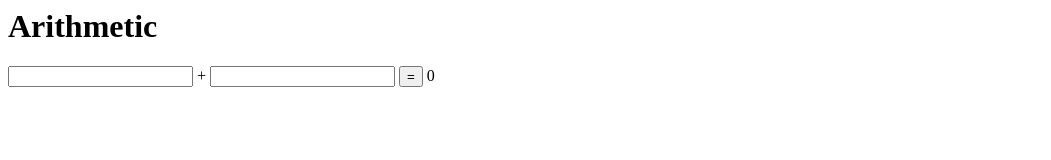
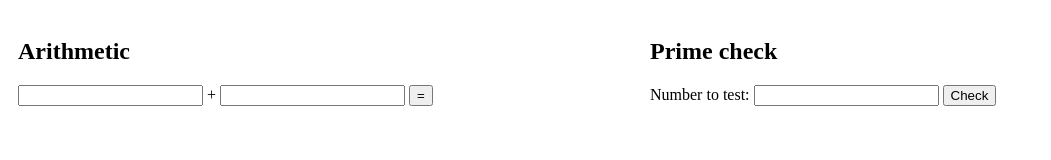
Before and after one commit to arlindvall/numbers-app-1, a plain HTML site: page index.html in a window 1280 px wide. Shown: the whole page, without its empty margins (0-1051 px from the left). Drawn offline with Linux system fonts and the light colour scheme.

Commit message:
Update index.html

```diff
--- a/index.html
+++ b/index.html
@@ -1,18 +1,65 @@
-<html>
+<!DOCTYPE html>
+<html lang="en">
 <head>
+    <meta charset="UTF-8">
+    <meta name="viewport" content="width=device-width, initial-scale=1.0">
+    <title>Document</title>
+    <style>
+        .column {
+           float: left;
+           width: 50%;
+           padding: 10px;
+           box-sizing: border-box;
 
+        }
+        .row::after {
+           content: "";
+           clear: both;
+           display: table;
+        }
+     </style>
 </head>
-        <title>Arithmetic</title>
-        <h1>Arithmetic</h1>
 <body>
-        <input type="number" id="num1" name="number 1">
+    <div class="row">
+        <div class="column">
+           <section>
+            <h2>Arithmetic</h2>
+            <input id="operand1"/>
             <label>+</label>
-        <input type="number" id="num2" name="number 2" >
-        <button type="=" id="addButton" name="=" onClick="add()">=</button>
-        <label id="sum">0</label>
+            <input id="operand2"/>
+            <button onclick="add()">=</button>
+            <label id="sum"></label>
+        </section>
+        </div>
+        <div class="column">
+            <section>
+                <h2>Prime check</h2>
+                <label>Number to test:</label>
+                <input id="numberToTest"/>
+                <button onclick="isPrime()">Check</button>
+                <label id="primeCheckResult"></label>
+            </section>
+        </div>
+     </div>
+
+
     <script>
-            function add() {
-                document.getElementById("sum").innerHTML = Number(document.getElementById("num1").value) + Number(document.getElementById("num2").value)
+        async function add() {
+            const operand1Input = document.getElementById("operand1");
+            const operand2Input = document.getElementById("operand2");
+            let n = operand1Input.value;
+            let m = operand2Input.value;
+            const response = await fetch("https://arithmetic-service.onrender.com/add/" + n + "/" + m);
+            const sum = await response.json();
+            document.getElementById("sum").innerText = sum;
+        }
+
+        async function isPrime() {
+            const numberToTest = document.getElementById("numberToTest");
+            let n = numberToTest.value;
+            const response = await fetch("https://primes-service.onrender.com/primes/" + n);
+            const result = await response.json();
+            document.getElementById("primeCheckResult").innerText = result;
         }
     </script>
 </body>
```
Lines whose indentation alone changed are shown as unchanged.
